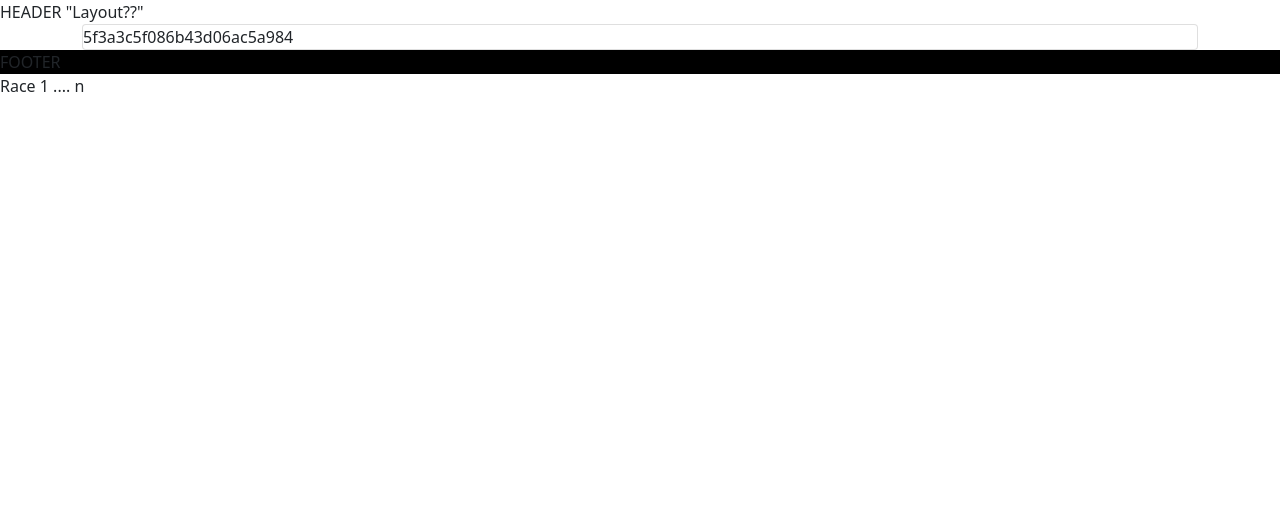
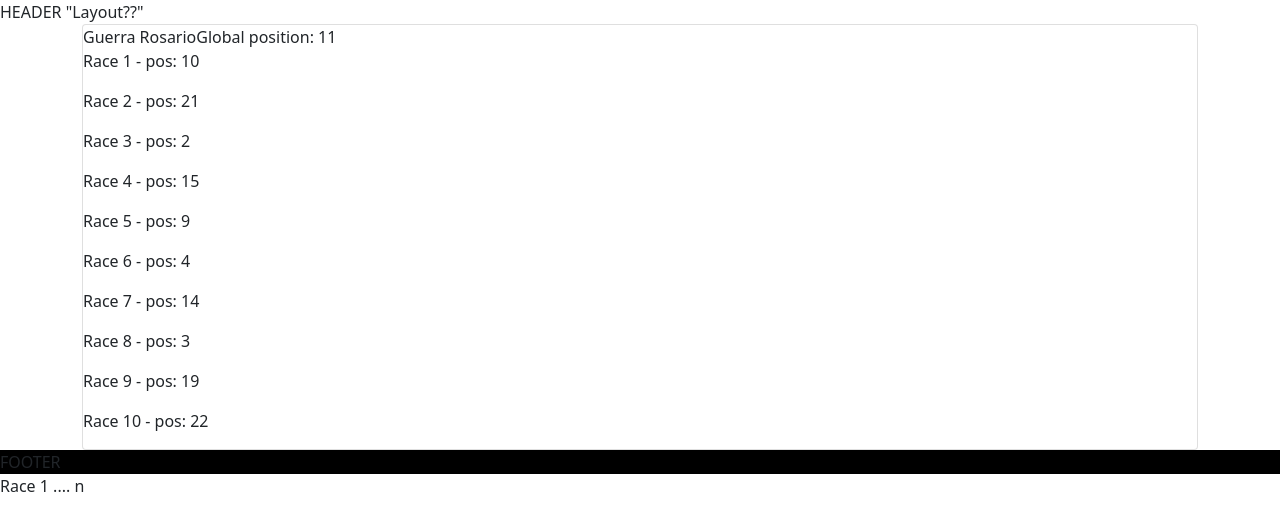
Before and after one commit to aaronparres/devaway-racing-services-project, a React (Create React App) app: page /driver/5f3a3c5f086b43d06ac5a984 in a window 1280 px wide. Shown: the top 530 px of the page. Built offline with nearby package versions, Linux system fonts and the light colour scheme.

Commit message:
Driver component now gets driver and races info
Filtered using the id from the urlParam

```diff
--- a/src/components/Driver/Driver.js
+++ b/src/components/Driver/Driver.js
@@ -1,14 +1,38 @@
-import React from 'react';
+import React, { useEffect, useState } from 'react';
 import { useParams } from 'react-router-dom';
 
-const Driver = ({ driversList, racesResults }) => {
+const Driver = ({ racesResults, driversRanking }) => {
     const { id } = useParams();
-    console.log('driversList', driversList)
-    console.log('racesResults', racesResults)
+
+    const [selectedDriver, setSelectedDriver] = useState({});
+    const [driverRaces, setDriverRaces] = useState([]);
+
+    useEffect(() => {
+        // Get driver info by id
+        const driverInfo = driversRanking.filter(position => position._id === id);
+        setSelectedDriver(...driverInfo);
+
+        // Get driver races info by id
+        const driverRaces = [];
+        racesResults.forEach(race => {
+            race.forEach(position => {
+                if (position._id === id) driverRaces.push(position);
+            })
+        });
+        setDriverRaces(driverRaces);
+
+    }, [racesResults, driversRanking, id]);
+
     return (
         <div className="container">
             <div className="card">
-                {id}
+                {selectedDriver.name}
+                Global position: {selectedDriver.globalPosition}
+                {driverRaces.map((race, i) => (
+                    <div key={i}>
+                        <p>Race {i + 1} - pos: {race.positionInRace}</p>
+                    </div>
+                ))}
             </div>
         </div>
     )
```
